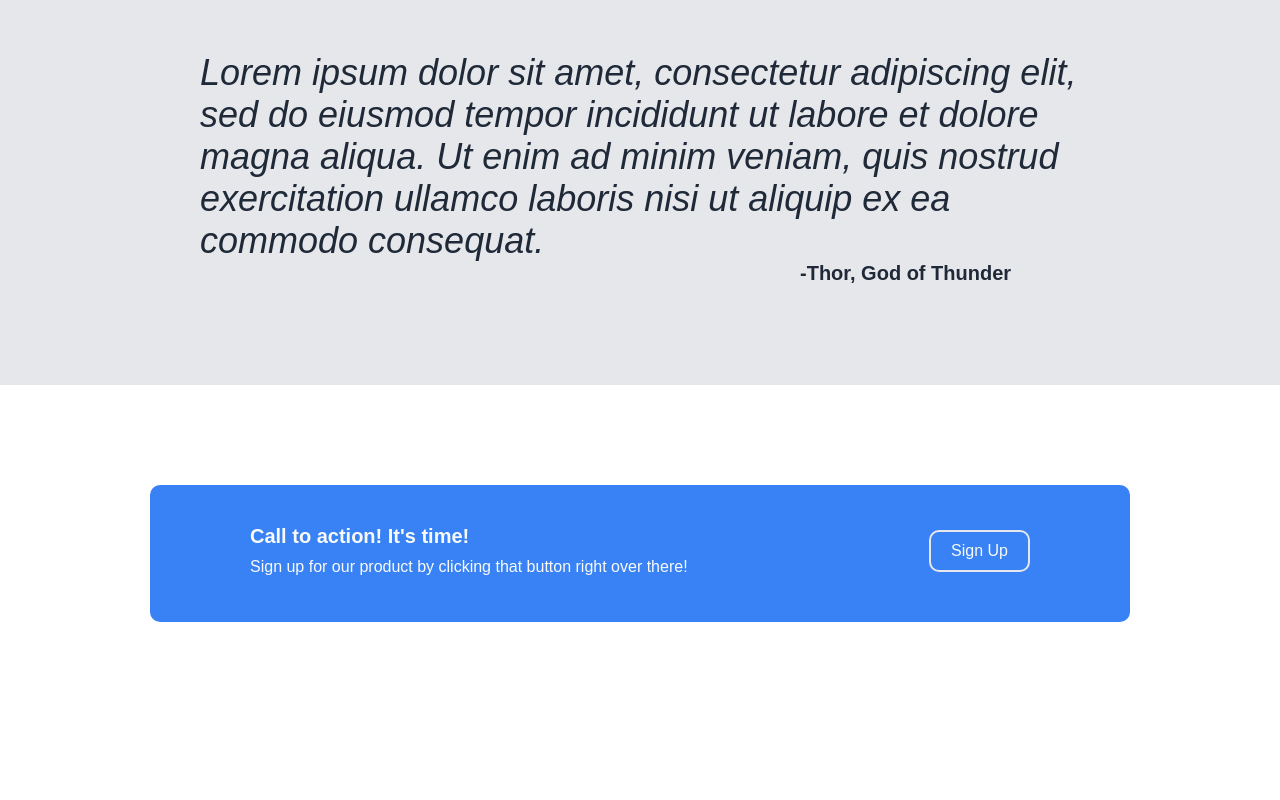
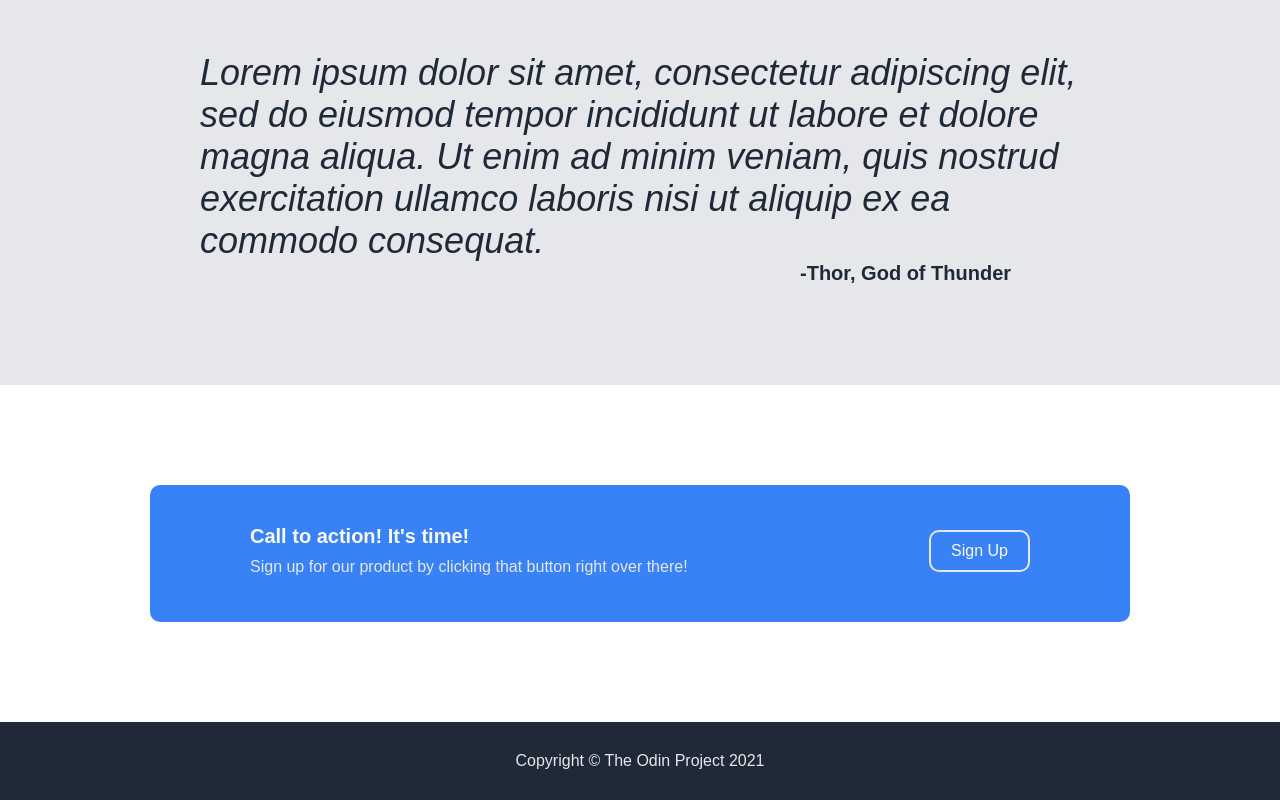
Before and after one commit to OmarCabaleiro/odin-landingpage, a plain HTML site: page index.html in a window 1280 px wide. Shown: the part 936-1736 px from the top of the page. Before the commit the page ends 1658 px from the top, so only its background shows below. Drawn offline with Linux system fonts and the light colour scheme.

Commit message:
completed project, pretty much

```diff
--- a/index.html
+++ b/index.html
@@ -67,6 +67,8 @@
       <a class="button" href="https://omarcabaleiro.github.io/GatewayEvents/" target="_blank">Sign Up</a>
     </div>
   </section>
-  <footer></footer>
+  <footer class="container">
+    Copyright &#169; The Odin Project 2021
+  </footer>
 </body>
 </html>
--- a/style.css
+++ b/style.css
@@ -133,9 +133,9 @@ blockquote {
   font-weight: 900;
 }
 
-/* .cta-p2 {
-  padding-bottom: 10px;
-} */
+.cta-p2 {
+  color: #e5e7eb;
+}
 
 .section4box > .button {
   border: 2px solid #e5e7eb;
@@ -144,3 +144,10 @@ blockquote {
   border-radius: 10px;
   margin: 5px 0 25px 0;
 }
+
+footer {
+  justify-content: center;
+  background-color: #1f2937;
+  padding: 30px 0;
+  color: #e5e7eb
+}
```
